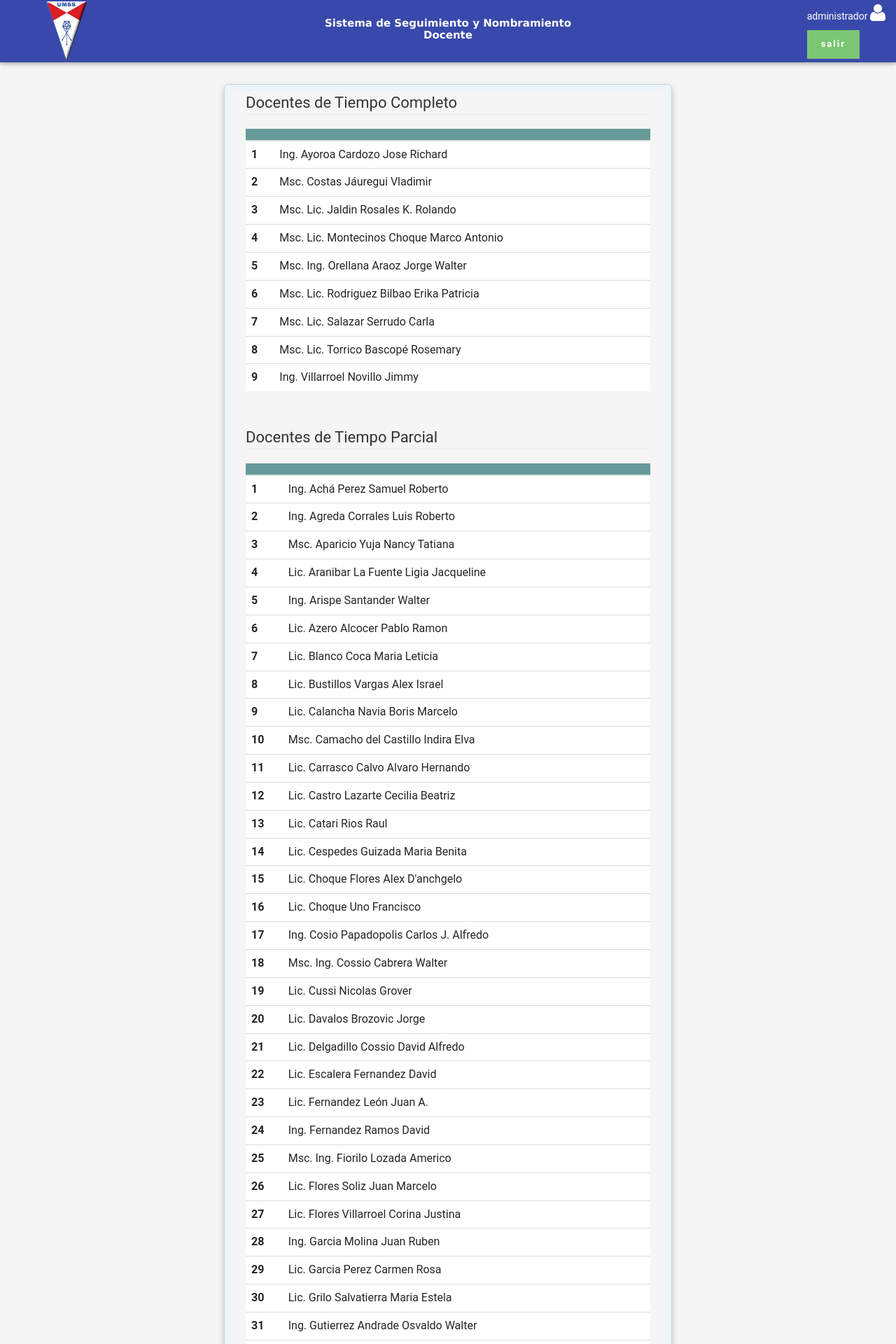
After one commit to sucmar/seguimiento, a PHP site: page /listaDocentes in a window 1280 px wide. The commit adds this page. Shown: the top 1920 px of the page at 70% size. Run offline with PHP 8.4, Linux system fonts and the light colour scheme.

Commit message:
cambios echos

```diff
--- a/estilos/css/menu.css
+++ b/estilos/css/menu.css
@@ -1,4 +1,3 @@
-
 
 div.nt-menu-cuerpo {
   font-family: verdana, arial, helvetica, sans-serif;
@@ -9,7 +8,6 @@ div.nt-menu-cuerpo div.row {
   margin: auto;
   float: right;
   text-align: center;
-	width: 90%;
 
 }
 
@@ -40,10 +38,10 @@ div.nt-menu-pie div.row ul li a {
   text-decoration: none;
   font-size: 13px
   width: 100px;
-	color: #EF5350;
+  color: #0259A0;
   display: block;
 }
 
 div.nt-menu-pie div.row ul li a i {
-	color: #EF5350;
+  color: #0259A0;
 }
--- /dev/null
+++ b/listaDocentes.php
@@ -0,0 +1,5 @@
+<?php
+
+require 'views/listaDocentes.view.php';
+
+?>>
--- /dev/null
+++ b/views/listaDocentes.view.php
@@ -0,0 +1,115 @@
+<?php include('views/global/header.view.php')?>
+
+<?php include('views/global/title.view.php')?>
+
+ <div class="container nt-plantel-doc ">
+    <div class="container col-md-12 table table-hover">
+    <table class="table table-hover">
+      <LEGEND>Docentes de Tiempo Completo</LEGEND>
+        <thead class="tb-head">
+         <tr>
+            <th></th>
+            <th></th>
+          </tr>
+        </thead>
+        <tbody>
+          <tr>  <th scope="row">  1 </th> <td>  Ing. Ayoroa Cardozo Jose Richard  </td> </tr>
+          <tr>  <th scope="row">  2 </th> <td>  Msc. Costas Jáuregui Vladimir </td> </tr>
+          <tr>  <th scope="row">  3 </th> <td>  Msc. Lic. Jaldin Rosales K. Rolando </td> </tr>
+          <tr>  <th scope="row">  4 </th> <td>  Msc. Lic. Montecinos Choque Marco Antonio </td> </tr>
+          <tr>  <th scope="row">  5 </th> <td>  Msc. Ing. Orellana Araoz Jorge Walter </td> </tr>
+          <tr>  <th scope="row">  6 </th> <td>  Msc. Lic. Rodriguez Bilbao Erika Patricia </td> </tr>
+          <tr>  <th scope="row">  7 </th> <td>  Msc. Lic. Salazar Serrudo Carla </td> </tr>
+          <tr>  <th scope="row">  8 </th> <td>  Msc. Lic. Torrico Bascopé Rosemary  </td> </tr>
+          <tr>  <th scope="row">  9 </th> <td>  Ing. Villarroel Novillo Jimmy </td> </tr>
+        </tbody>
+      </table>
+      </div>
+      <br><br>
+      <div class="container col-md-12 table table-hover">
+      <table class="table table-hover">
+      <LEGEND>Docentes de Tiempo Parcial</LEGEND>
+      <thead class="tb-head">
+          <tr>
+            <th></th>
+            <th></th>
+          </tr>
+        </thead>
+        <tbody>
+          <tr>  <th scope="row">  1 </th> <td>  Ing. Achá Perez Samuel Roberto  </td> </tr>
+          <tr>  <th scope="row">  2 </th> <td>  Ing. Agreda Corrales Luis Roberto </td> </tr>
+          <tr>  <th scope="row">  3 </th> <td>  Msc. Aparicio Yuja Nancy Tatiana  </td> </tr>
+          <tr>  <th scope="row">  4 </th> <td>  Lic. Aranibar La Fuente Ligia Jacqueline  </td> </tr>
+          <tr>  <th scope="row">  5 </th> <td>  Ing. Arispe Santander Walter  </td> </tr>
+          <tr>  <th scope="row">  6 </th> <td>  Lic. Azero Alcocer Pablo Ramon  </td> </tr>
+          <tr>  <th scope="row">  7 </th> <td>  Lic. Blanco Coca Maria Leticia  </td> </tr>
+          <tr>  <th scope="row">  8 </th> <td>  Lic. Bustillos Vargas Alex Israel </td> </tr>
+          <tr>  <th scope="row">  9 </th> <td>  Lic. Calancha Navia Boris Marcelo </td> </tr>
+          <tr>  <th scope="row">  10  </th> <td>  Msc. Camacho del Castillo Indira Elva </td> </tr>
+          <tr>  <th scope="row">  11  </th> <td>  Lic. Carrasco Calvo Alvaro Hernando </td> </tr>
+          <tr>  <th scope="row">  12  </th> <td>  Lic. Castro Lazarte Cecilia Beatriz </td> </tr>
+          <tr>  <th scope="row">  13  </th> <td>  Lic. Catari Rios Raul </td> </tr>
+          <tr>  <th scope="row">  14  </th> <td>  Lic. Cespedes Guizada Maria Benita  </td> </tr>
+          <tr>  <th scope="row">  15  </th> <td>  Lic. Choque Flores Alex D'anchgelo  </td> </tr>
+          <tr>  <th scope="row">  16  </th> <td>  Lic. Choque Uno Francisco </td> </tr>
+          <tr>  <th scope="row">  17  </th> <td>  Ing. Cosio Papadopolis Carlos J. Alfredo  </td> </tr>
+          <tr>  <th scope="row">  18  </th> <td>  Msc. Ing. Cossio Cabrera Walter </td> </tr>
+          <tr>  <th scope="row">  19  </th> <td>  Lic. Cussi Nicolas Grover </td> </tr>
+          <tr>  <th scope="row">  20  </th> <td>  Lic. Davalos Brozovic Jorge </td> </tr>
+          <tr>  <th scope="row">  21  </th> <td>  Lic. Delgadillo Cossio David Alfredo  </td> </tr>
+          <tr>  <th scope="row">  22  </th> <td>  Lic. Escalera Fernandez David </td> </tr>
+          <tr>  <th scope="row">  23  </th> <td>  Lic. Fernandez León Juan A. </td> </tr>
+          <tr>  <th scope="row">  24  </th> <td>  Ing. Fernandez Ramos David  </td> </tr>
+          <tr>  <th scope="row">  25  </th> <td>  Msc. Ing. Fiorilo Lozada Americo  </td> </tr>
+          <tr>  <th scope="row">  26  </th> <td>  Lic. Flores Soliz Juan Marcelo  </td> </tr>
+          <tr>  <th scope="row">  27  </th> <td>  Lic. Flores Villarroel Corina Justina </td> </tr>
+          <tr>  <th scope="row">  28  </th> <td>  Ing. Garcia Molina Juan Ruben </td> </tr>
+          <tr>  <th scope="row">  29  </th> <td>  Lic. Garcia Perez Carmen Rosa </td> </tr>
+          <tr>  <th scope="row">  30  </th> <td>  Lic. Grilo Salvatierra Maria Estela </td> </tr>
+          <tr>  <th scope="row">  31  </th> <td>  Ing. Gutierrez Andrade Osvaldo Walter </td> </tr>
+          <tr>  <th scope="row">  32  </th> <td>  Lic. Gutierrez Martinez Victor  </td> </tr>
+          <tr>  <th scope="row">  33  </th> <td>  Ing. Guzman Orellana Gonzalo E. Antonio </td> </tr>
+          <tr>  <th scope="row">  34  </th> <td>  Ing. Herrera Acebey Johnny  </td> </tr>
+          <tr>  <th scope="row">  35  </th> <td>  Lic. Hoepfner Reynolds Mauricio </td> </tr>
+          <tr>  <th scope="row">  36  </th> <td>  Ing. Juchani Bazualdo Demetrio  </td> </tr>
+          <tr>  <th scope="row">  37  </th> <td>  Ing. Leon Romero Gualberto  </td> </tr>
+          <tr>  <th scope="row">  38  </th> <td>  Msc. Ing. León Romero Ruperto </td> </tr>
+          <tr>  <th scope="row">  39  </th> <td>  Msc. Ing. Lima Vacaflor Tito Anibal </td> </tr>
+          <tr>  <th scope="row">  40  </th> <td>  Lic. Lucano Lucano Marcelo Javier </td> </tr>
+          <tr>  <th scope="row">  41  </th> <td>  Ing. Magariños Villarroel Mabel Gloria  </td> </tr>
+          <tr>  <th scope="row">  42  </th> <td>  Ing. Manchego Castellon Roberto Juan  </td> </tr>
+          <tr>  <th scope="row">  43  </th> <td>  Lic. Manzur Soria Carlos Benito </td> </tr>
+          <tr>  <th scope="row">  44  </th> <td>  Lic. Martinez Maida Amilcar Saul  </td> </tr>
+          <tr>  <th scope="row">  45  </th> <td>  Ing. Medina Gamboa Julio  </td> </tr>
+          <tr>  <th scope="row">  46  </th> <td>  Lic. Mejia Urquieta Victor R. </td> </tr>
+          <tr>  <th scope="row">  47  </th> <td>  Lic. Montaño Quiroga Victor Hugo  </td> </tr>
+          <tr>  <th scope="row">  48  </th> <td>  Msc. Lic. Montoya Burgos Yony Richard </td> </tr>
+          <tr>  <th scope="row">  49  </th> <td>  Ing. Omonte Ojalvo Jose Gil </td> </tr>
+          <tr>  <th scope="row">  50  </th> <td>  Ing. Omonte Ojalvo Jose Roberto </td> </tr>
+          <tr>  <th scope="row">  51  </th> <td>  Ing. Patiño Tito Ronald Edgar </td> </tr>
+          <tr>  <th scope="row">  52  </th> <td>  Lic. Peeters Ilonaa Magda Lena  </td> </tr>
+          <tr>  <th scope="row">  53  </th> <td>  Msc. Ing. Perez Fuentes Omar David  </td> </tr>
+          <tr>  <th scope="row">  54  </th> <td>  Ing. Pericon Balderrama Alfredo </td> </tr>
+          <tr>  <th scope="row">  55  </th> <td>  Ing. Quiroz Chavez Abdon  </td> </tr>
+          <tr>  <th scope="row">  56  </th> <td>  Ing. Rodriguez Sejas Juan Antonio </td> </tr>
+          <tr>  <th scope="row">  57  </th> <td>  Ing. Rojas Zurita Ramiro  </td> </tr>
+          <tr>  <th scope="row">  58  </th> <td>  Msc. Lic. Romero Rodríguez Patricia Elizabeth </td> </tr>
+          <tr>  <th scope="row">  59  </th> <td>  Lic. Salazar Anaya Rose Mary  </td> </tr>
+          <tr>  <th scope="row">  60  </th> <td>  Ing. Sarmiento Franco Ariel Antonio </td> </tr>
+          <tr>  <th scope="row">  61  </th> <td>  Lic. Silva Murillo Roxana </td> </tr>
+          <tr>  <th scope="row">  62  </th> <td>  Lic. Soruco Maita Jose Antonio  </td> </tr>
+          <tr>  <th scope="row">  63  </th> <td>  Lic. Taborga Acha Fidel </td> </tr>
+          <tr>  <th scope="row">  64  </th> <td>  Lic. Taylor Terrazas Darlong Howard </td> </tr>
+          <tr>  <th scope="row">  65  </th> <td>  Ing. Terrazas Lobo Juan </td> </tr>
+          <tr>  <th scope="row">  66  </th> <td>  Lic. Ustariz Vargas Hernan  </td> </tr>
+          <tr>  <th scope="row">  67  </th> <td>  Ing. Valenzuela Miranda Roberto </td> </tr>
+          <tr>  <th scope="row">  68  </th> <td>  Ing. Vallejos Camacho Marco Antonio </td> </tr>
+          <tr>  <th scope="row">  69  </th> <td>  Ing. Vargas Antezana Ademar Marcelo </td> </tr>
+          <tr>  <th scope="row">  70  </th> <td>  Lic. Vargas Colque Aidée  </td> </tr>
+          <tr>  <th scope="row">  71  </th> <td>  Lic. Villarroel Tapia Henrry Frank  </td> </tr>
+          <tr>  <th scope="row">  72  </th> <td>  Lic. Villazon Alcocer Christian </td> </tr>
+          <tr>  <th scope="row">  73  </th> <td>  Ing. Zabalaga Montano Oscar A </td> </tr>
+        </tbody>
+        </table>
+  </div>
+  </div>
--- a/views/vistaPrincipal.view.php
+++ b/views/vistaPrincipal.view.php
@@ -7,7 +7,7 @@
   <div class="container text-center nt">
       <ul class="breadcrumb center-block">
           <li><a href="#">Inicio</a></li>
-          <li><a href="#">Docentes</a></li>
+          <li><a href="listaDocentes.php">Docentes</a></li>
           <li><a href="#">Informacion</a></li>
       </ul>
     <button id="button" class="btn btn-success">Ingresar</button>
```
Also changed, not shown: views/secretaria.view.php (+72 -16 lines). Lines whose indentation alone changed are shown as unchanged.
